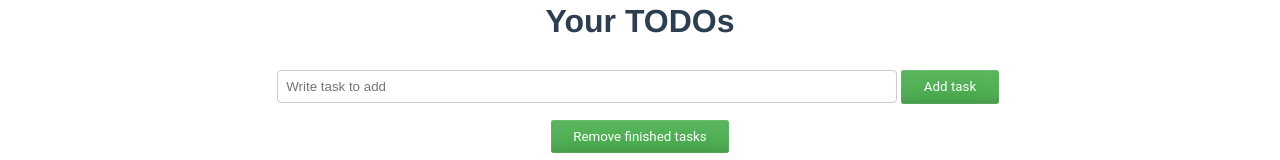
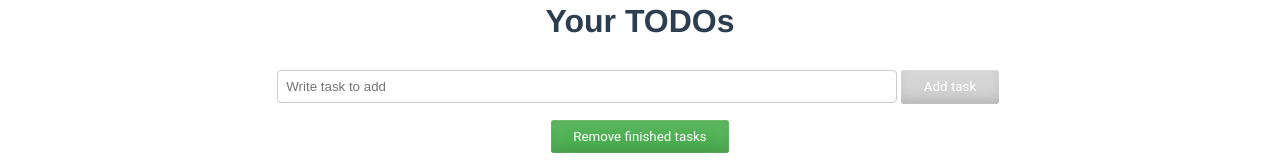
Before and after one commit to gintsgints/quarkus-fullstack, a Vue app in the folder webapp/: page / in a window 1280 px wide. Shown: the part 272-432 px from the top of the page. Built offline with nearby package versions, Linux system fonts and the light colour scheme; no server answers.

Commit message:
Disable button when empty + Insert on Enter

```diff
--- a/webapp/src/App.vue
+++ b/webapp/src/App.vue
@@ -69,6 +69,10 @@ button:active {
   box-shadow:inset 0 0.6em 2em -0.3em rgba(0,0,0,0.15),inset 0 0 0em 0.05em rgba(255,255,255,0.12);
 }
 
+button:disabled {
+  background-color: lightgray;
+}
+
 @media all and (max-width:30em){
  button{
   display:block;
--- a/webapp/src/components/HelloWorld.vue
+++ b/webapp/src/components/HelloWorld.vue
@@ -1,8 +1,8 @@
 <template>
-  <div class="hello">
+  <div @keyup.enter="addTask">
     <h1>{{ msg }}</h1>
     <input v-model="taskname" type="text" placeholder="Write task to add" />
-    <button @click="addTask">Add task</button>
+    <button :disabled="taskname.length === 0" @click="addTask">Add task</button>
     <div>
       <button @click="clearTasks" >Remove finished tasks</button>
     </div>
@@ -32,7 +32,10 @@ export default defineComponent({
       store.dispatch(ActionTypes.UPDATE_TASK, { id, task })
     }
     const addTask = () => {
-      store.dispatch(ActionTypes.ADD_TASK, { name: taskname.value, due: new Date(), done: false })
+      if (taskname.value.length > 0) {
+        store.dispatch(ActionTypes.ADD_TASK, { name: taskname.value, due: new Date(), done: false })
+        taskname.value = ''
+      }
     }
     const clearTasks = () => {
       store.dispatch(ActionTypes.CLEAR_TASKS, {})
```
